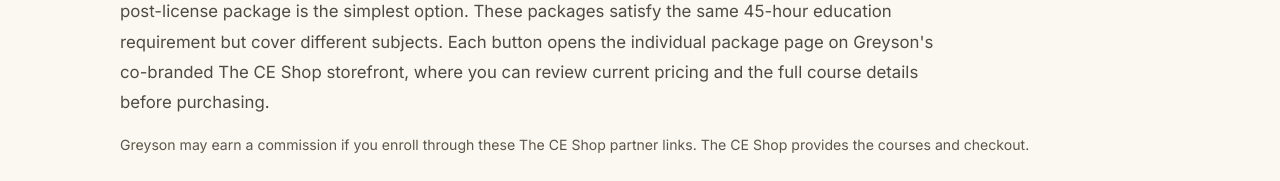
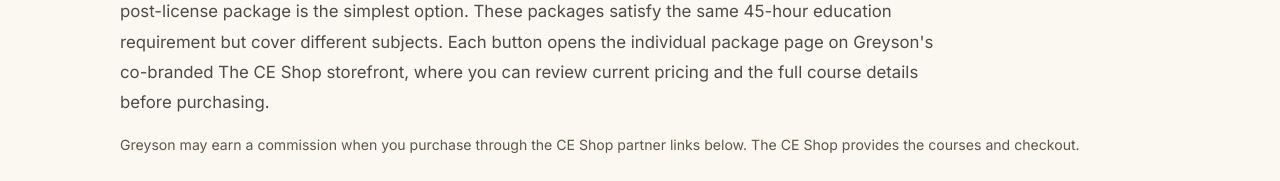
Before and after one commit to BrianLook/Greyson-Institute-Website, a Next.js app: page /florida-45-hour-post-license-requirements in a window 1280 px wide. Shown: the part 1620-1801 px from the top of the page. Built offline with nearby package versions, Linux system fonts and the light colour scheme.

Commit message:
Polish affiliate disclosure language near enrollment choices

```diff
--- a/components/PostLicensePackageGuide.tsx
+++ b/components/PostLicensePackageGuide.tsx
@@ -130,8 +130,8 @@ export function PostLicensePackageGuide({
           margin: "-14px 0 26px",
         }}
       >
-        Greyson may earn a commission if you enroll through these
-        The CE Shop partner links. The CE Shop provides the courses and checkout.
+        Greyson may earn a commission when you purchase through the CE Shop
+        partner links below. The CE Shop provides the courses and checkout.
       </p>
 
       <div
```
